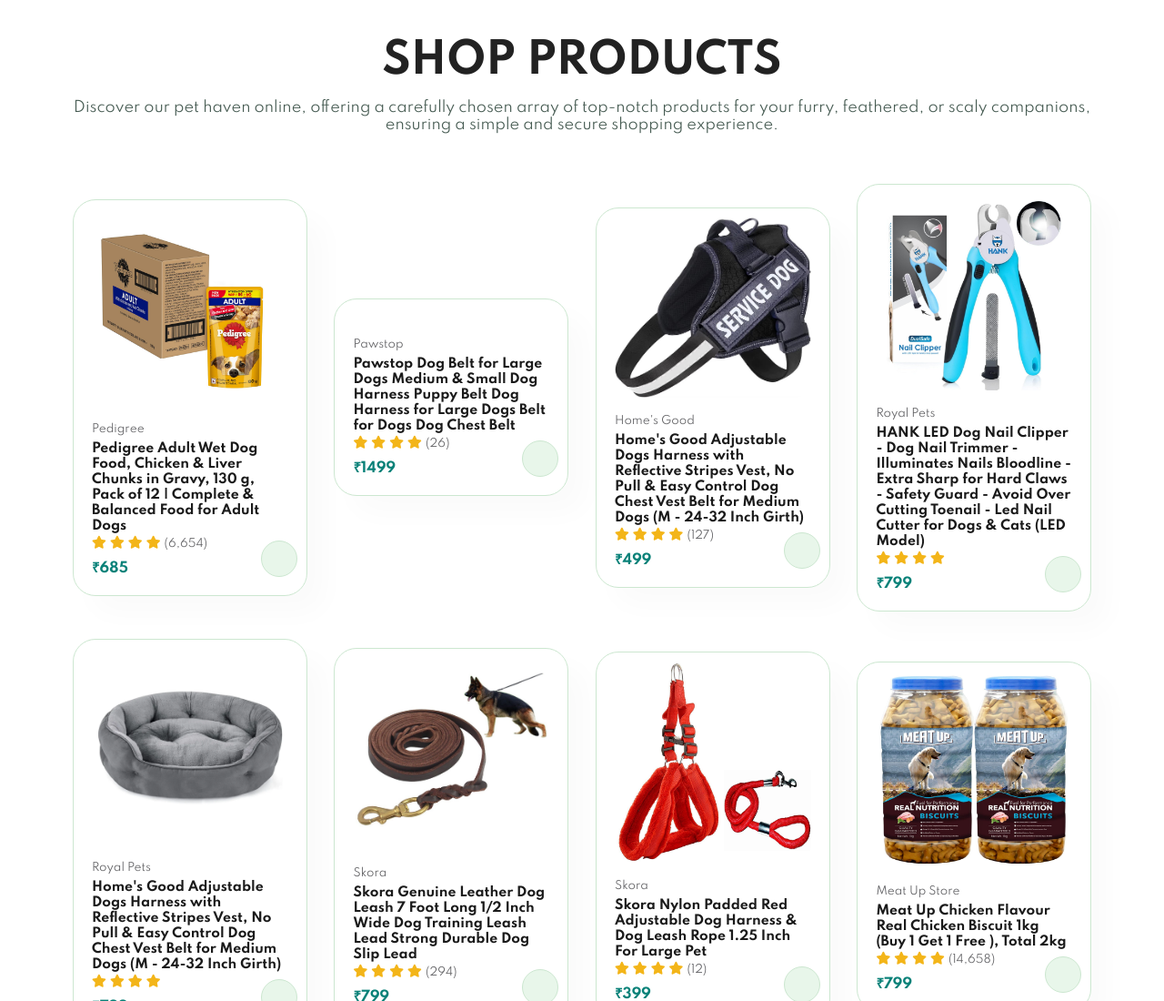
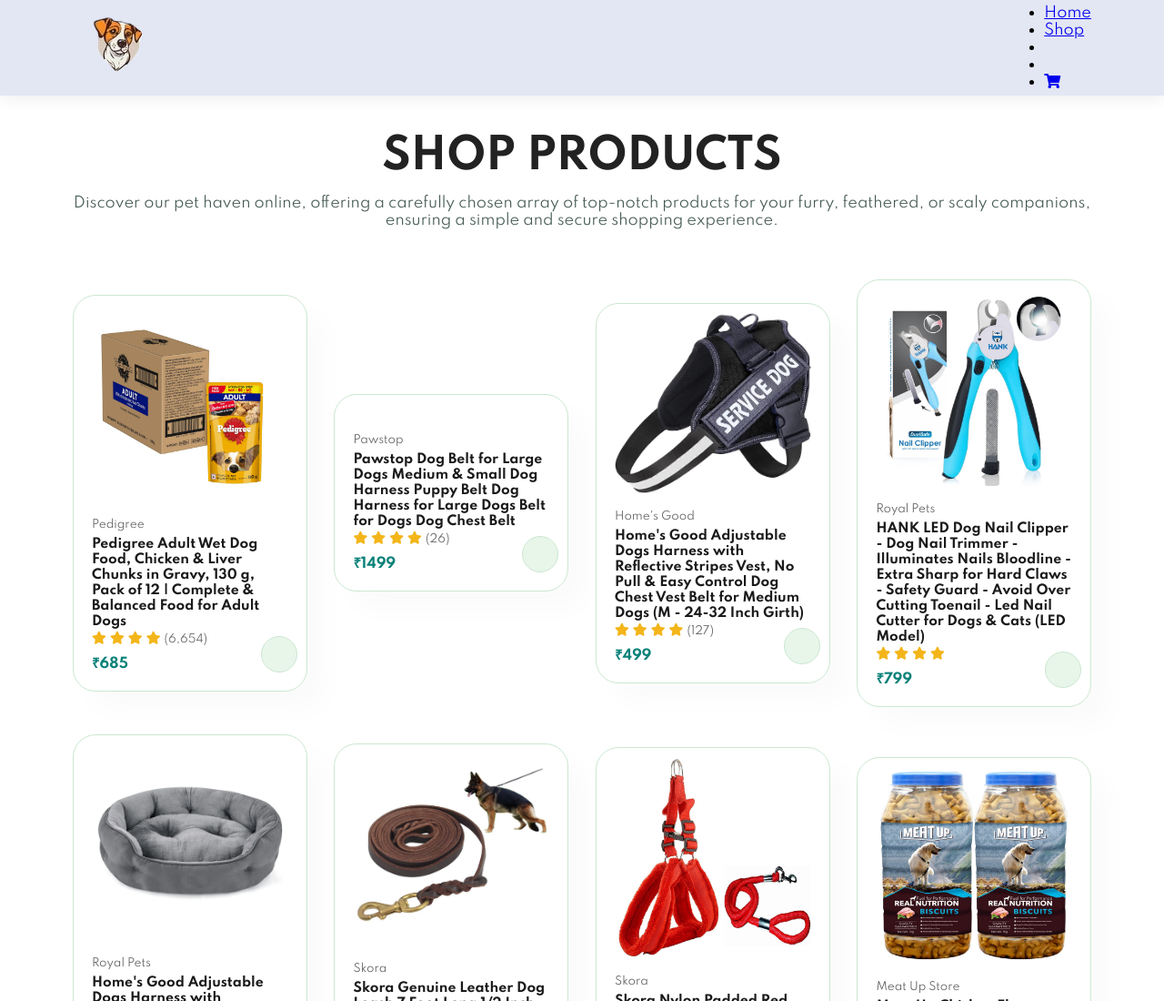
Before and after one commit to Ayushpal07/E-Commerce-Website, a plain HTML site: page Shop.html in a window 1280 px wide. Shown: the top 1100 px of the page at 91% size. Drawn offline with Linux system fonts and the light colour scheme.

Commit message:
shop.html
navbar

```diff
--- a/Shop.html
+++ b/Shop.html
@@ -9,6 +9,19 @@
     <link rel="stylesheet" href="style.css">
 </head>
 <body>
+    <section id="header">
+         <a href="#"><img src="img/logo3.jpg" class="logo" alt=""></a>
+
+         <div>
+            <ul class="navbar">
+                <li><a href="index.html">Home</a></li>
+                <li><a class="active" href="Shop.html">Shop</a></li>
+                <li><a href="Blog.html"></a></li>
+                <li><a href="Contact.html"></a></li>
+                <li><a href="Cart.html"><i class="fas fa-shopping-cart"></i></a></li>
+            </ul>
+         </div>
+    </section>
     <section id="product1" class="section-p1">
         <h2>SHOP PRODUCTS</h2>
         <p>Discover our pet haven online, offering a carefully chosen array of top-notch products
```
